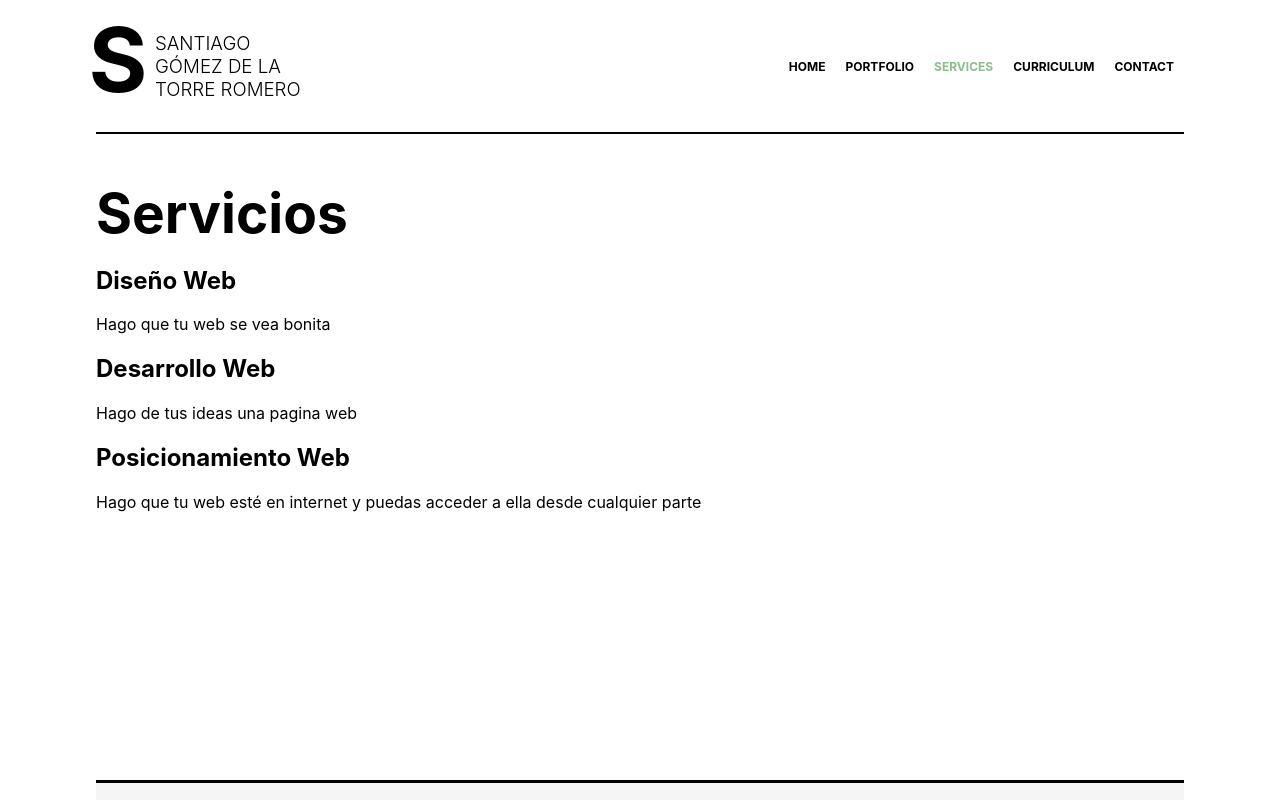
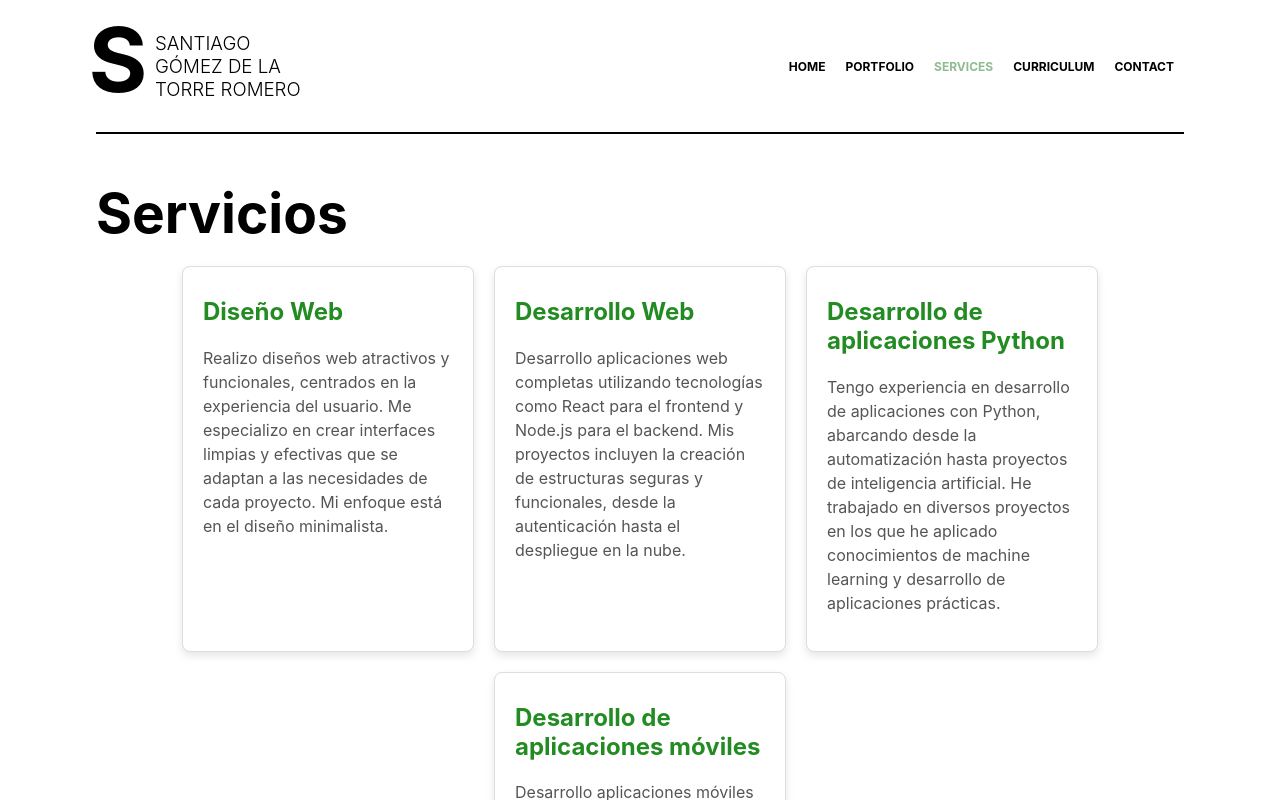
Before and after one commit to sgomez-dev/profesional-homepage, a React (Create React App) app in the folder profesional-homepage/: page /services in a window 1280 px wide. Shown: the top 800 px of the page. Built offline with nearby package versions, Linux system fonts and the light colour scheme.

Commit message:
Adding services

```diff
--- a/profesional-homepage/src/Components/Services.js
+++ b/profesional-homepage/src/Components/Services.js
@@ -1,4 +1,4 @@
-import React from 'react'
+import React from 'react';
 
 export const Services = () => {
   return (
@@ -8,19 +8,40 @@ export const Services = () => {
       <section className='services'>
         <article className='service'>
           <h2>Diseño Web</h2>
-          <p>Hago que tu web se vea bonita</p>
+          <p>
+            Realizo diseños web atractivos y funcionales, centrados en la experiencia del usuario.
+            Me especializo en crear interfaces limpias y efectivas que se adaptan a las necesidades
+            de cada proyecto. Mi enfoque está en el diseño minimalista.
+          </p>
         </article>
 
         <article className='service'>
           <h2>Desarrollo Web</h2>
-          <p>Hago de tus ideas una pagina web</p>
+          <p>
+            Desarrollo aplicaciones web completas utilizando tecnologías como React para el frontend
+            y Node.js para el backend. Mis proyectos incluyen la creación de estructuras seguras y
+            funcionales, desde la autenticación hasta el despliegue en la nube.
+          </p>
         </article>
 
         <article className='service'>
-          <h2>Posicionamiento Web</h2>
-          <p>Hago que tu web esté en internet y puedas acceder a ella desde cualquier parte</p>
+          <h2>Desarrollo de aplicaciones Python</h2>
+          <p>
+            Tengo experiencia en desarrollo de aplicaciones con Python, abarcando desde la automatización
+            hasta proyectos de inteligencia artificial. He trabajado en diversos proyectos en los que he
+            aplicado conocimientos de machine learning y desarrollo de aplicaciones prácticas.
+          </p>
+        </article>
+
+        <article className='service'>
+          <h2>Desarrollo de aplicaciones móviles</h2>
+          <p>
+            Desarrollo aplicaciones móviles utilizando Swift para iOS, adaptando mis conocimientos de
+            diseño y desarrollo web al entorno móvil. Actualmente, estoy trabajando en mejorar mis
+            habilidades en Swift y SwiftUI.
+          </p>
         </article>
       </section>
     </div>
-  )
-}
+  );
+};
--- a/profesional-homepage/src/index.css
+++ b/profesional-homepage/src/index.css
@@ -228,17 +228,17 @@ button:hover{
 }
 
 .project-heading {
-  font-size: 42px; /* Un poco más pequeño para un aspecto profesional */
-  color: #2F4F4F; /* Verde más oscuro para un toque sofisticado */
+  font-size: 42px;
+  color: #2F4F4F;
   font-family: -apple-system, BlinkMacSystemFont, "Segoe UI", "Roboto", "Oxygen",
     "Ubuntu", "Cantarell", "Fira Sans", "Droid Sans", "Helvetica Neue", sans-serif;
   font-weight: 600;
-  margin: 0 0 10px; /* Espaciado inferior para separar visualmente */
+  margin: 0 0 10px;
 }
 
 .project-category {
   font-size: 14px;
-  color: #555; /* Gris más oscuro y elegante */
+  color: #555;
   text-decoration: underline;
   margin-bottom: 5px;
 }
@@ -253,7 +253,7 @@ button:hover{
 .project-description {
   color: #4F4F4F;
   font-size: 16px;
-  line-height: 1.6; /* Mejora la legibilidad */
+  line-height: 1.6;
   margin: 15px 0;
 }
 
@@ -308,3 +308,37 @@ button:hover{
   font-size: 0.95em;
   color: #555;
 }
+
+.services {
+  display: flex;
+  justify-content: center;
+  flex-wrap: wrap;
+  gap: 20px;
+  margin-top: 20px;
+}
+
+.service {
+  background-color: #fff;
+  border: 1px solid #ddd;
+  border-radius: 8px;
+  width: 250px;
+  padding: 20px;
+  box-shadow: 0 4px 8px rgba(0, 0, 0, 0.1);
+  transition: transform 0.2s;
+}
+
+.service:hover {
+  transform: scale(1.05);
+}
+
+.service h2 {
+  font-size: 1.5em;
+  color: #228B22;
+  margin-top: 10px;
+}
+
+.service p {
+  font-size: 1em;
+  color: #555;
+  line-height: 1.5;
+}
```
